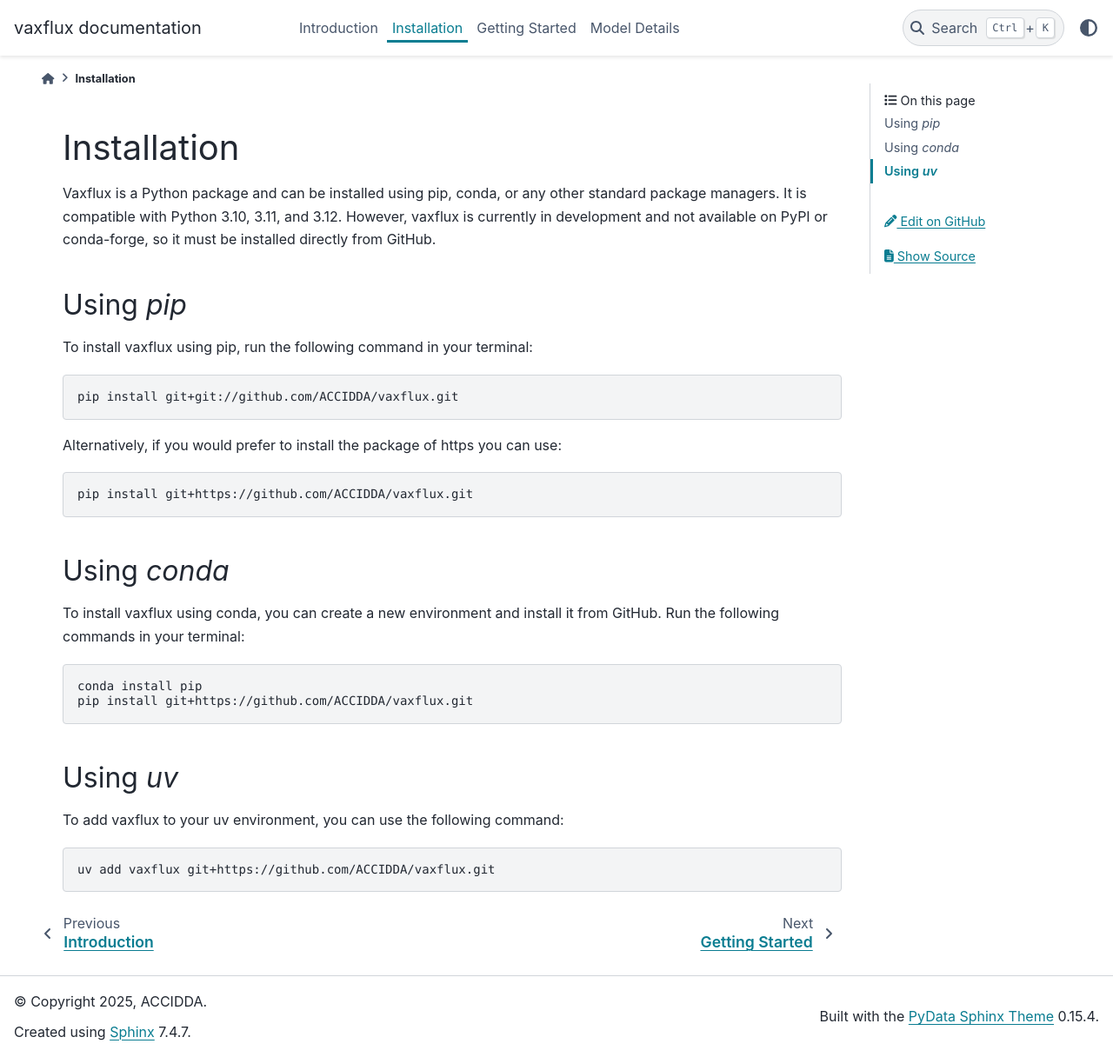
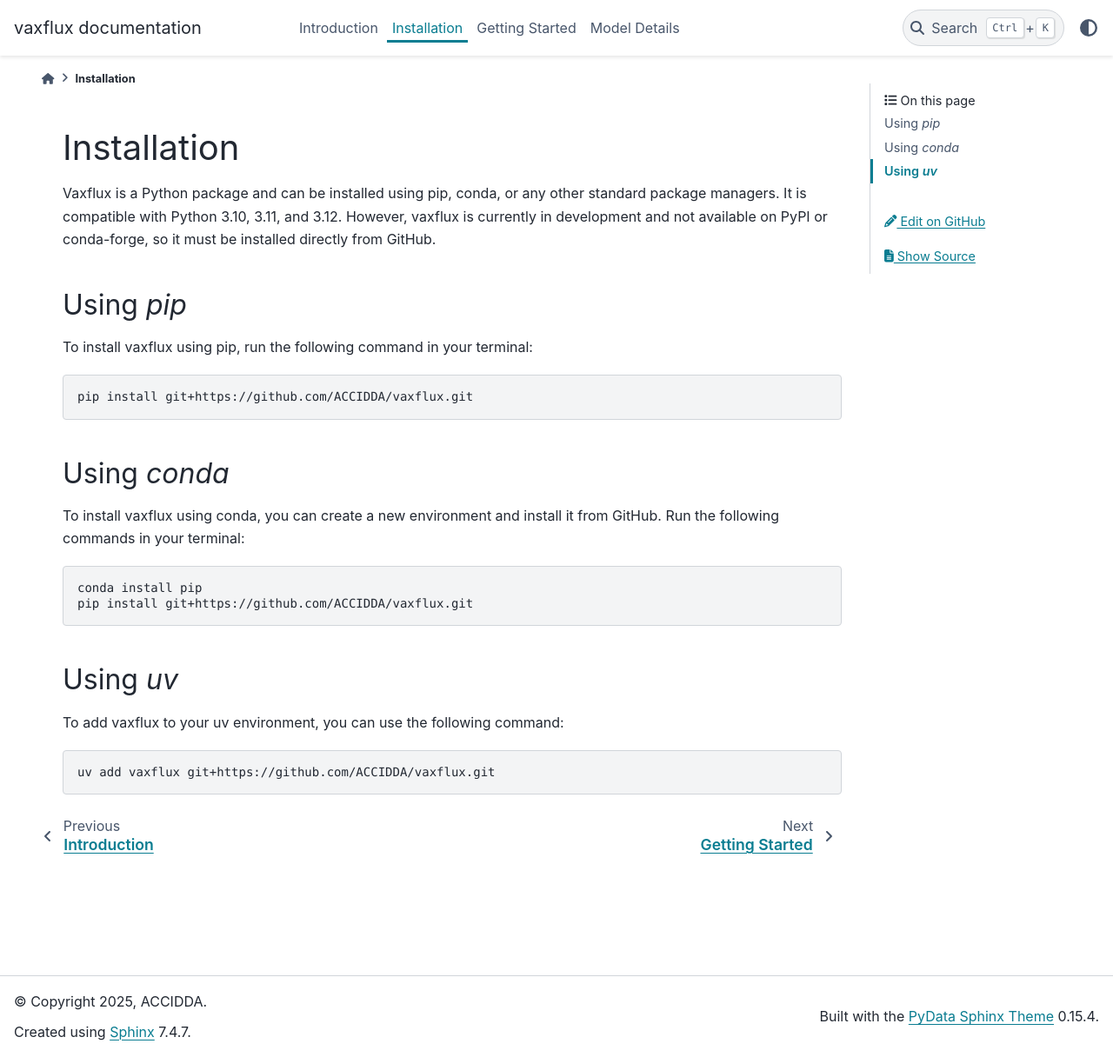
Before and after one commit to ACCIDDA/vaxflux, a Sphinx documentation site: the page built from docs/installation.rst, in a window 1280 px wide and 1216 px high. Shown: the whole window at 87% size. Built offline with Sphinx 7.4.7 and the PyData theme 0.15.4, drawn with Linux system fonts in a browser that asks for light colours; pages that are not in the unit, such as notebooks, are missing from menus.

Commit message:
Correct install instructions, drop python 3.13
* Fix incorrect instructions for installing from GitHub directly with
  `pip`,
* Drop python 3.13, runs into errors when installing with `pip` that
  requires further investigating.

```diff
--- a/docs/installation.rst
+++ b/docs/installation.rst
@@ -7,12 +7,6 @@
 -----------
 
 To install vaxflux using pip, run the following command in your terminal:
-
-.. code-block:: shell
-
-    pip install git+git://github.com/ACCIDDA/vaxflux.git
-
-Alternatively, if you would prefer to install the package of https you can use:
 
 .. code-block:: shell
 
--- a/pyproject.toml
+++ b/pyproject.toml
@@ -4,7 +4,7 @@
 description = "Flexible bayesian models for seasonal vaccine uptake."
 readme = "README.md"
 license = { text = "MIT" }
-requires-python = ">=3.10"
+requires-python = ">=3.10,<3.13"
 dependencies = [
     "numpy>=1.17.0,<2",
     "pymc>5.16.2",
```
Also changed, not shown: 1 other file.
